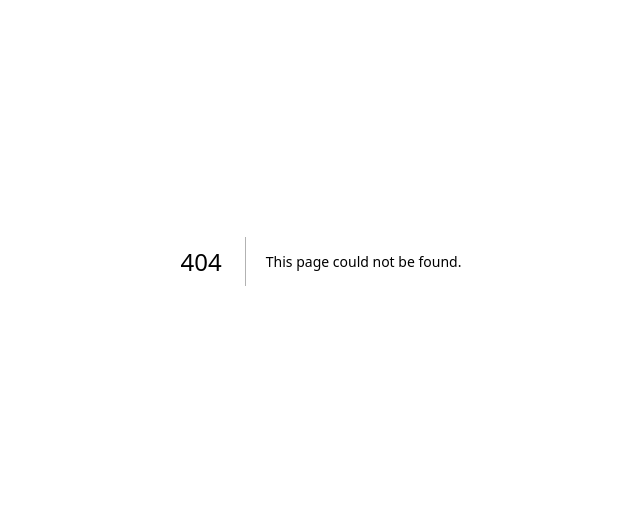
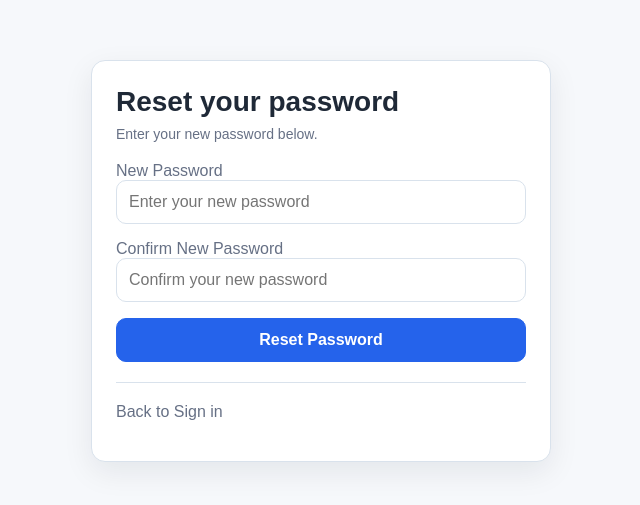
Before and after one commit to cristi1985/CalendarProgrammer, a Next.js app: page /reset-password in a window 1280 px wide. Before the commit this address had no page. Shown: the part 159-664 px from the top of the page, without its empty margins (319-959 px from the left). Built offline with nearby package versions, Linux system fonts and the light colour scheme.

Commit message:
Add functionality for forgot and reset password

```diff
--- /dev/null
+++ b/src/app/reset-password/page.tsx
@@ -0,0 +1,84 @@
+import { createClient } from "@/lib/supabase";
+import { useState } from "react";
+import { useRouter } from "next/navigation";
+import Link from "next/link";
+
+export default function ResetPasswordPage() {
+    const router = useRouter()
+    const [password, setPassword] = useState('')
+    const [confirmPassword, setConfirmPassword] = useState('')
+    const [message, setMessage] = useState<string | null>(null)
+    const [error, setError] = useState<string | null>(null)
+    const [loading, setLoading] = useState(false)
+
+    const handleResetPassword = async (e: React.FormEvent) => {
+        e.preventDefault()
+        setError(null)
+        setMessage(null)
+
+        if (password !== confirmPassword) {
+            setError("Passwords do not match.")
+            return
+        }
+        setLoading(true)
+        const supabase = createClient()
+
+        const { error } = await supabase.auth.updateUser({
+            password,
+        })
+        if(error) {
+            setError(error.message)
+            setLoading(false)
+            return
+        }
+
+        setMessage("Password reset successful! You can now sign in with your new password.")
+
+        setTimeout(() => {
+            router.push('/signin')
+        }, 1200)
+    }
+
+    return (
+        <div className="auth-shell">
+            <div className="auth-card">
+                <h1 className="auth-title">Reset your password</h1>
+                <p className="auth-subtitle">
+                    Enter your new password below.
+                </p>
+                <form onSubmit={handleResetPassword} className="stack">
+                    <div>
+                        <label className="muted">New Password</label>
+                        <input
+                            type="password"
+                            value={password}
+                            onChange={(e) => setPassword(e.target.value)}
+                            className="form-input"
+                            placeholder="Enter your new password"
+                        />
+                    </div>
+                    <div>
+                        <label className="muted">Confirm New Password</label>
+                        <input
+                            type="password"
+                            value={confirmPassword}
+                            onChange={(e) => setConfirmPassword(e.target.value)}
+                            className="form-input"
+                            placeholder="Confirm your new password"
+                        />
+                    </div>
+                    {error && <p className="text-danger">{error}</p>}
+                    {message && <p className="text-success">{message}</p>}
+                    <button type="submit" disabled={loading} className="btn btn-primary">
+                        {loading ? "Resetting..." : "Reset Password"}
+                    </button>
+                </form>
+
+                <hr className="auth-divider" />
+                <p className="muted">
+                    Back to <Link href="/signin">Sign in</Link>
+                </p>
+            </div>
+        </div>
+    )
+}
--- a/src/app/signin/page.tsx
+++ b/src/app/signin/page.tsx
@@ -83,6 +83,9 @@ export default function SignInPage() {
             {loading ? 'Signing in...' : 'Sign in with email'}
           </button>
         </form>
+        <p className="muted">
+          <Link href="/forgot-password">Forgot your password?</Link>
+        </p>
 
         <hr className="auth-divider" />
 
```
Also changed, not shown: src/app/forgot-password/page.tsx (added, +68 -0 lines).
